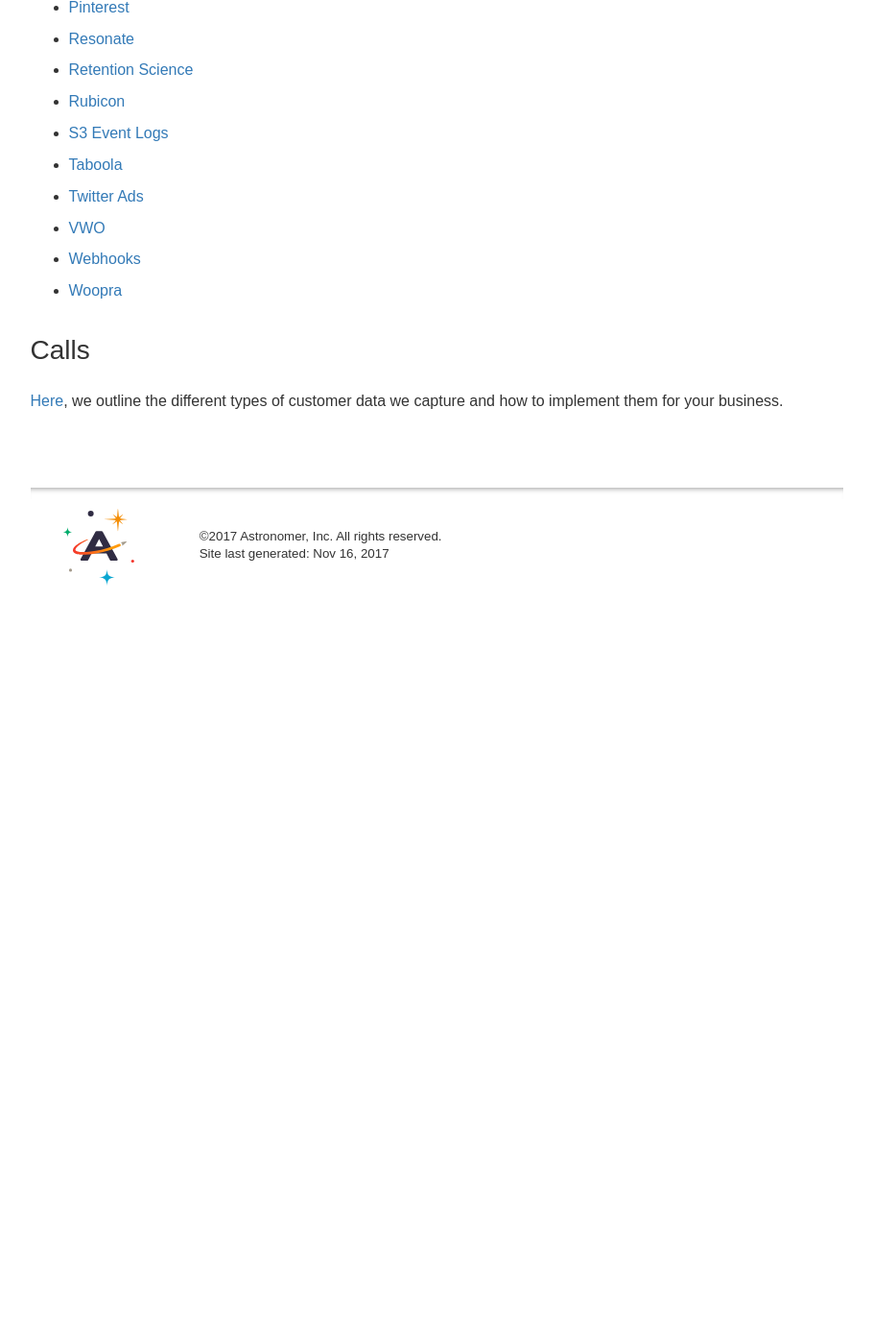
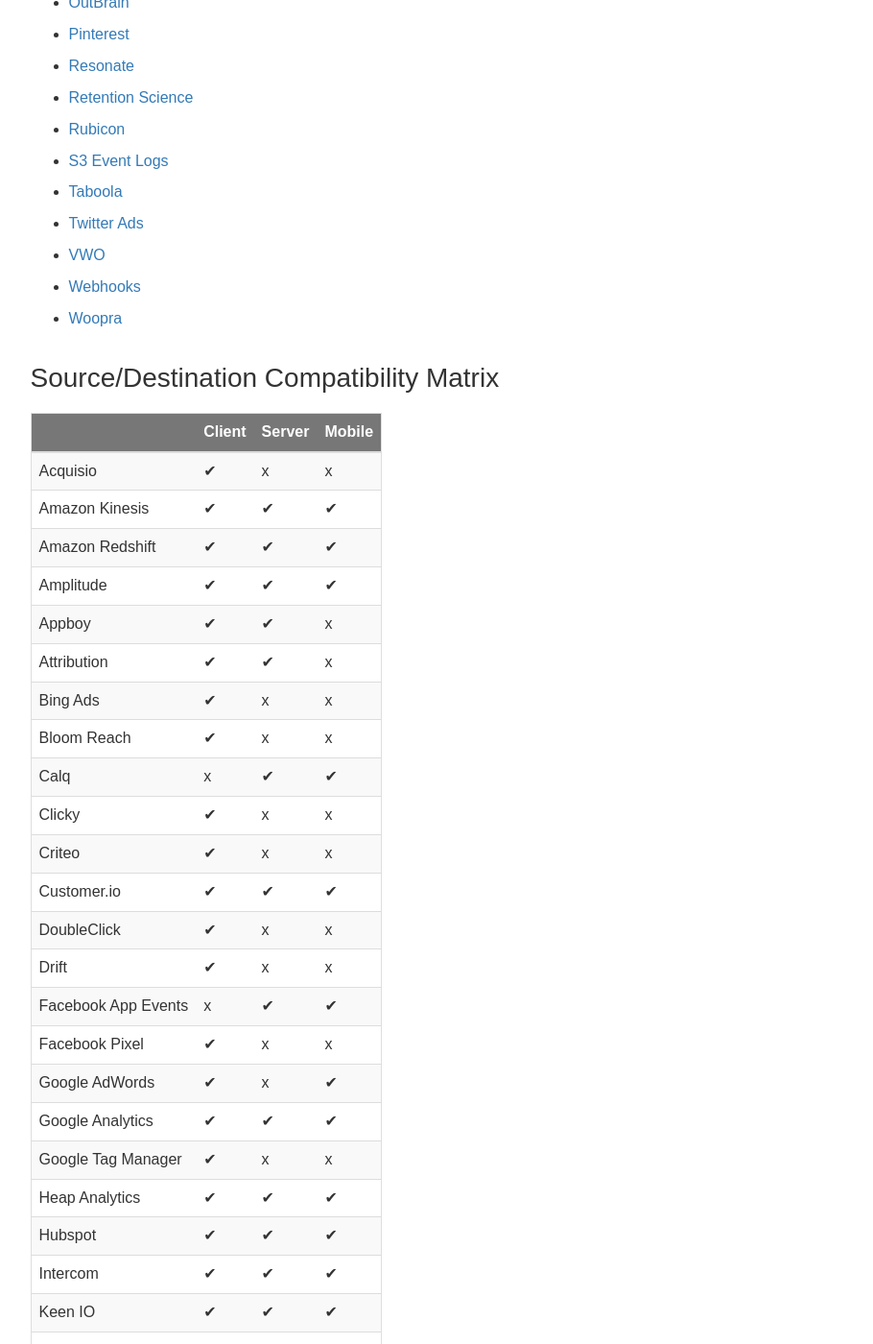
Before and after one commit to petedejoy/documentation, a Jekyll site: the page built from v2/clickstream/overview.md, in a window 1280 px wide and 1400 px high, scrolled down 2540 px. Shown: the whole window at 96% size, without its empty margins (331-1241 px from the left). Built offline with Jekyll 4.4.1, drawn with Linux system fonts in a browser that asks for light colours; nearby versions of some CDN libraries; some web fonts are replaced; comment, search, counter and statistics services are not loaded; before the commit the page ends 3170 px from its top, so only the background shows below that; some of the changed text lies outside the part shown.

Commit message:
Source/Destination Compatibility Matrix Added #121

```diff
--- a/v2/clickstream/overview.md
+++ b/v2/clickstream/overview.md
@@ -70,5 +70,52 @@ Check out the list below to explore all of the destinations available with Astro
 * [Webhooks](/v2/clickstream/destinations/webhooks.html)
 * [Woopra](/v2/clickstream/destinations/woopra.html)
 
+## Source/Destination Compatibility Matrix
+
+|            | Client | Server | Mobile |
+| ---------- | ------ | ------ | ------ |
+| Acquisio | ✔ | x | x |
+| Amazon Kinesis | ✔ | ✔ | ✔ |
+| Amazon Redshift | ✔ | ✔ | ✔ |
+| Amplitude | ✔ | ✔ | ✔ |
+| Appboy | ✔ | ✔ | x |
+| Attribution | ✔ | ✔ | x |
+| Bing Ads | ✔ | x | x |
+| Bloom Reach | ✔ | x | x |
+| Calq | x | ✔ | ✔ |
+| Clicky | ✔ | x | x |
+| Criteo | ✔ | x | x |
+| Customer.io | ✔ | ✔ | ✔ |
+| DoubleClick | ✔ | x | x |
+| Drift | ✔ | x | x |
+| Facebook App Events | x | ✔ | ✔ |
+| Facebook Pixel | ✔ | x | x |
+| Google AdWords | ✔ | x | ✔ |
+| Google Analytics | ✔ | ✔ | ✔ |
+| Google Tag Manager | ✔ | x | x |
+| Heap Analytics | ✔ | ✔ | ✔ |
+| Hubspot | ✔ | ✔ | ✔ |
+| Intercom | ✔ | ✔ | ✔ |
+| Keen IO | ✔ | ✔ | ✔ |
+| Kenshoo | ✔ | x | x |
+| KISSmetrics | ✔ | ✔ | ✔ |
+| Lytics | ✔ | ✔ | ✔ |
+| Mixpanel | ✔ | ✔ | ✔ |
+| Netmining | ✔ | x | x |
+| Optimizely | ✔ | x | x |
+| OutBrain | ✔ | x | x |
+| Pebble Post | ✔ | x | x |
+| Resonate | ✔ | x | x |
+| Retention Science | ✔ | x | x |
+| Rubicon | ✔ | x | x |
+| S3 Event Logs | ✔ | ✔ | ✔ |
+| Taboola | ✔ | x | x |
+| Twitter Ads | ✔ | x | x |
+| VWO | ✔ | x | x |
+| Webhooks | ✔ | ✔ | x |
+| Woopra | ✔ | ✔ | ✔ |
+
+
+
 ## Calls
 [Here](/documentation/v2/clickstream/calls.html), we outline the different types of customer data we capture and how to implement them for your business.
```
